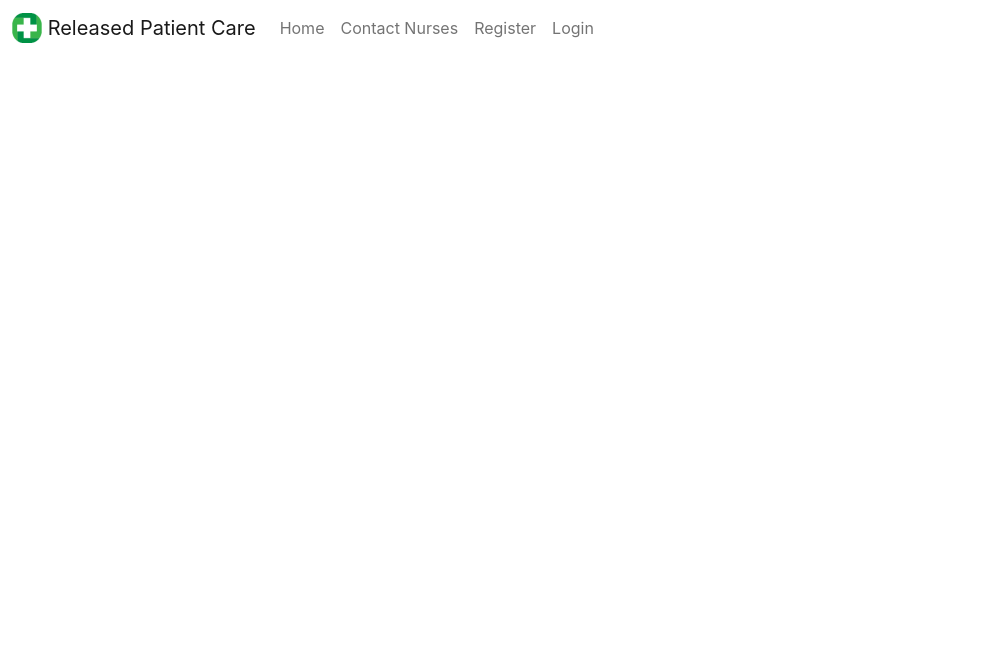
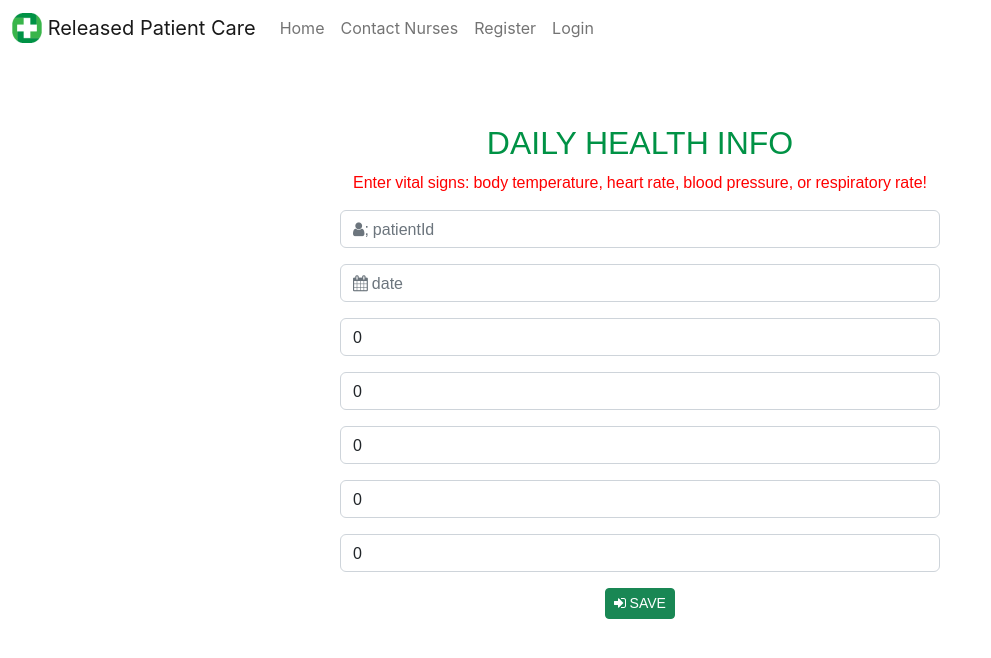
Before and after one commit to Abasibiangake/Group6-graphql-COMP308-Assignment, a React (Create React App) app in the folder group6-react-client/: page /healthInfo in a window 1280 px wide. Shown: the top 658 px of the page, without its empty margins (0-991 px from the left). Built offline with nearby package versions, Linux system fonts and the light colour scheme; no server answers.

Commit message:
Added Routing to Health Info

```diff
--- a/group6-react-client/src/App.js
+++ b/group6-react-client/src/App.js
@@ -37,6 +37,8 @@ import AddMotivationalVideo from './components/AddMotivationalVideo';
 import UpdateMotivationalVideo from './components/UpdateMotivationalVideo';
 import FitnessGames from './components/FitnessGames';
 import PatientSymptoms from './components/PatientSymptoms';
+import AddHealthInfo from './components/AddHealthInfo';
+
 function App() {
 
   // query for checking if student is logged in
@@ -163,6 +165,7 @@ mutation Logout
                       <Nav.Link as={Link} to="/ViewMotivationalVideo">View Motivational Videos</Nav.Link>
                       <Nav.Link as={Link} to="/FitnessPage">Fitness Apps</Nav.Link>
                       <Nav.Link as={Link} to="/patientSymptoms">Symptoms</Nav.Link>
+                      <Nav.Link as={Link} to="/healthInfo">Daily Health Info</Nav.Link>
                       </Fragment>
                     }
 
@@ -207,6 +210,7 @@ mutation Logout
           <Route path="UpdateMotivationalVideo/:id" element={<UpdateMotivationalVideo />} />
           <Route path="FitnessPage" element={<FitnessGames />} />
           <Route path="patientSymptoms" element={<PatientSymptoms />} />
+          <Route path="healthInfo" element={<AddHealthInfo />} />
         </Routes>
       </div>
     </Router>
--- a/group6-react-client/src/components/AddHealthInfo.js
+++ b/group6-react-client/src/components/AddHealthInfo.js
@@ -49,7 +49,7 @@ const AddHealthInfo= () => {
     const saveInfo = (e) => {
         setShowLoading(true);
         e.preventDefault();
-        addRecord({variables:{patientId: info.patientId,
+        addInfo({variables:{patientId: info.patientId,
             date: info.date,
             pulseRate: info.pulseRate,
             bloodPressure: info.bloodPressure,
@@ -59,7 +59,7 @@ const AddHealthInfo= () => {
         });
         //
         setInfo({...info, [e.target.name]: ''})
-        navigate('/record/' + patientIdnew)
+        navigate('/')
 
     };
 
@@ -81,18 +81,9 @@ const AddHealthInfo= () => {
         }
           <Container fluid>
             <Row>
-              <Col>
-                <Image
-                  src={patient}
-                  width="100%"
-                  height="100%"
-                  alt="Nurse Icon"
-                  fluid
-                  rounded="true" />
-              </Col>
               <Col xs={4.5}>
                 <br></br><br></br>
-                <h2>NEW RECORD</h2>
+                <h2>DAILY HEALTH INFO</h2>
                 <p style={{color: 'red'}}>Enter vital signs: body temperature, heart rate, blood pressure, or respiratory rate!</p>
                 <Form onSubmit={saveInfo}>
                   <Form.Group>
@@ -161,7 +152,7 @@ const AddHealthInfo= () => {
                       id="respiratoryRate"
                       name="respiratoryRate"
                       type="number"
-                      defaultValue={record.respiratoryRate}
+                      defaultValue={info.respiratoryRate}
                       onChange={onChange}
                       placeholder="&#xf080; respiratoryRate" />
                   </Form.Group>
```
